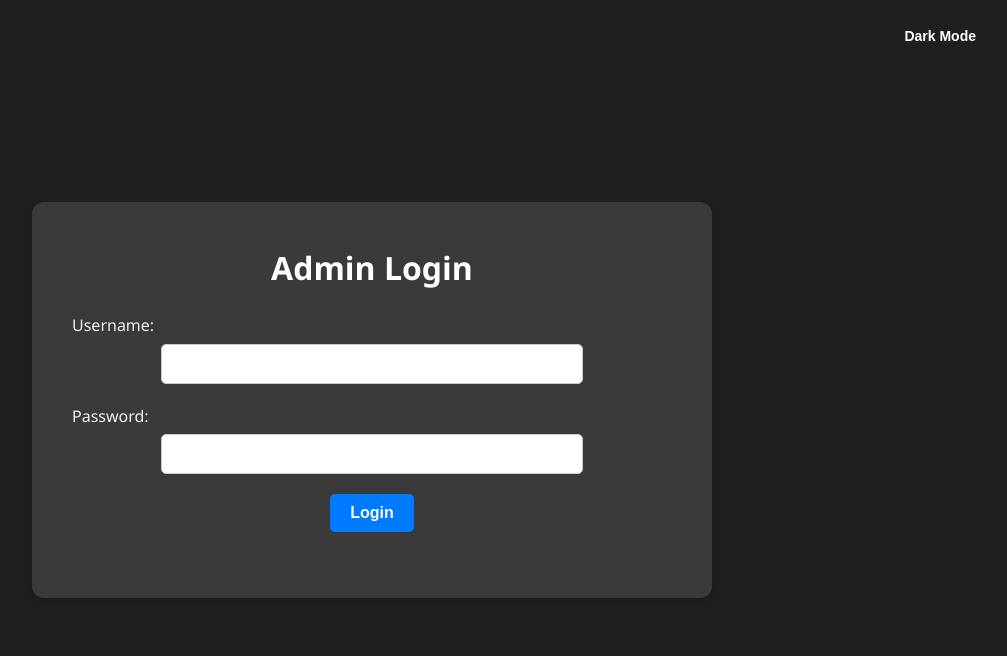
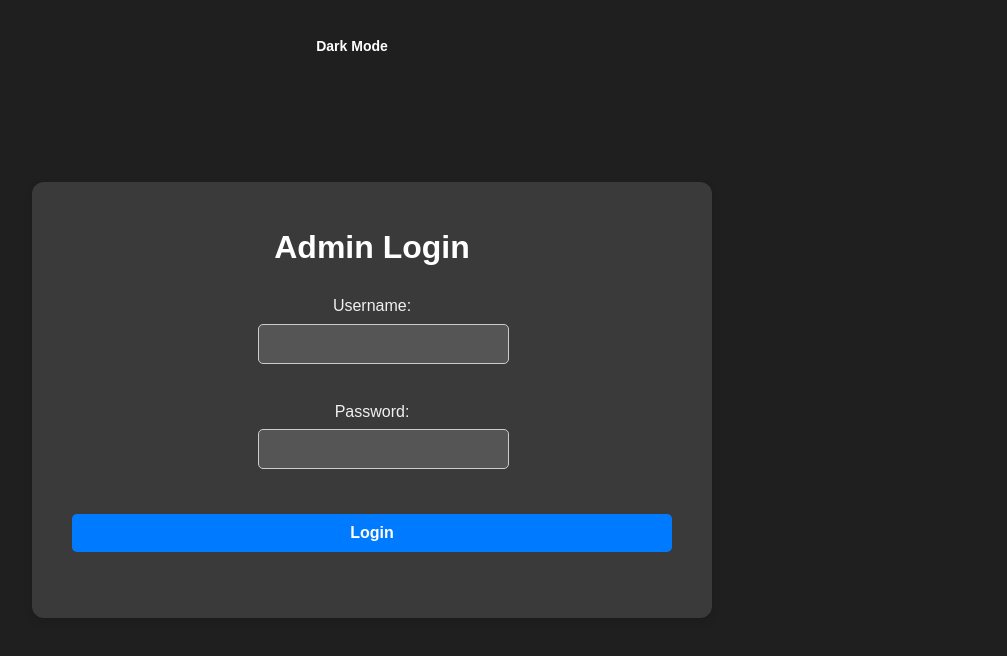
Before and after one commit to ChessBadger/Admin_Schedule, a plain HTML site: page index.html in a window 1280 px wide. Both pictures are taken after a click on the button "Dark Mode". Shown: the whole page, without its empty margins (268-1275 px from the left). Drawn offline with Linux system fonts and the light colour scheme.

Commit message:
fetch_local_json

```diff
--- a/app.js
+++ b/app.js
@@ -2,6 +2,7 @@ document.addEventListener('DOMContentLoaded', function () {
   const loginForm = document.getElementById('loginForm');
   const darkModeToggle = document.getElementById('darkModeToggle');
   const fileInput = document.getElementById('fileInput');
+  const fetchLocalJson = document.getElementById('fetchLocalJson');
   const searchForm = document.getElementById('searchForm');
 
   // Handle login form submission
@@ -47,6 +48,22 @@ document.addEventListener('DOMContentLoaded', function () {
       } else {
         document.getElementById('jsonOutput').textContent = 'Please upload a valid JSON file.';
       }
+    });
+  }
+
+  // Handle fetch local JSON
+  if (fetchLocalJson) {
+    fetchLocalJson.addEventListener('click', function () {
+      fetch('store_runs.json')
+        .then((response) => response.json())
+        .then((json) => {
+          localStorage.setItem('jsonData', JSON.stringify(json));
+          document.getElementById('searchSection').style.display = 'block';
+        })
+        .catch((error) => {
+          console.error('Error fetching local JSON:', error);
+          document.getElementById('jsonOutput').textContent = 'Error fetching local JSON file.';
+        });
     });
   }
 
--- a/index.html
+++ b/index.html
@@ -5,34 +5,119 @@
     <meta name="viewport" content="width=device-width, initial-scale=1.0" />
     <title>Admin Login</title>
     <link rel="stylesheet" href="styles.css" />
+    <style>
+      body {
+        font-family: Arial, sans-serif;
+        background-color: #f4f4f4;
+        margin: 0;
+        padding: 0;
+      }
+
+      .container {
+        max-width: 600px;
+        margin: 50px auto;
+        padding: 20px;
+        background-color: #fff;
+        box-shadow: 0 0 10px rgba(0, 0, 0, 0.1);
+      }
+
+      h1 {
+        text-align: center;
+        margin-bottom: 20px;
+      }
+
+      .button {
+        display: block;
+        width: 100%;
+        padding: 10px;
+        margin: 10px 0;
+        background-color: #007bff;
+        color: white;
+        border: none;
+        border-radius: 5px;
+        cursor: pointer;
+        text-align: center;
+      }
+
+      .button:hover {
+        background-color: #0056b3;
+      }
+
+      input[type='file'] {
+        display: block;
+        margin: 0 auto 10px auto;
+      }
+
+      .form-group {
+        margin-bottom: 15px;
+      }
+
+      label {
+        display: block;
+        margin-bottom: 5px;
+      }
+
+      input[type='text'],
+      input[type='password'] {
+        width: 100%;
+        padding: 8px;
+        margin-bottom: 10px;
+        border: 1px solid #ccc;
+        border-radius: 5px;
+      }
+
+      .error {
+        color: red;
+        text-align: center;
+      }
+
+      .dark-mode {
+        background-color: #333;
+        color: #fff;
+      }
+
+      .dark-mode input[type='text'],
+      .dark-mode input[type='password'] {
+        background-color: #555;
+        color: #fff;
+        border: 1px solid #777;
+      }
+    </style>
   </head>
   <body>
-    <div id="loginSection">
+    <div class="container" id="loginSection">
       <h1>Admin Login</h1>
-      <button id="darkModeToggle">Dark Mode</button>
+      <button id="darkModeToggle" class="button">Dark Mode</button>
       <form id="loginForm">
+        <div class="form-group">
           <label for="username">Username:</label>
           <input type="text" id="username" required />
+        </div>
+        <div class="form-group">
           <label for="password">Password:</label>
           <input type="password" id="password" required />
-        <button type="submit">Login</button>
+        </div>
+        <button type="submit" class="button">Login</button>
       </form>
       <p id="loginError" class="error"></p>
     </div>
 
-    <div id="uploadSection" style="display: none">
+    <div class="container" id="uploadSection" style="display: none">
       <h1>Upload and Read JSON File</h1>
       <input type="file" id="fileInput" accept=".json" />
+      <button id="fetchLocalJson" class="button">Fetch Local JSON</button>
       <p id="jsonOutput" class="error"></p>
     </div>
 
-    <div id="searchSection" style="display: none">
+    <div class="container" id="searchSection" style="display: none">
       <h1>Search Employee Runs</h1>
       <h2 id="employeeNameHeader"></h2>
       <form id="searchForm">
+        <div class="form-group">
           <label for="employeeName">Employee Name:</label>
           <input type="text" id="employeeName" required />
-        <button type="submit">Search</button>
+        </div>
+        <button type="submit" class="button">Search</button>
       </form>
       <div id="resultsContainer"></div>
     </div>
```
Lines whose indentation alone changed are shown as unchanged.
